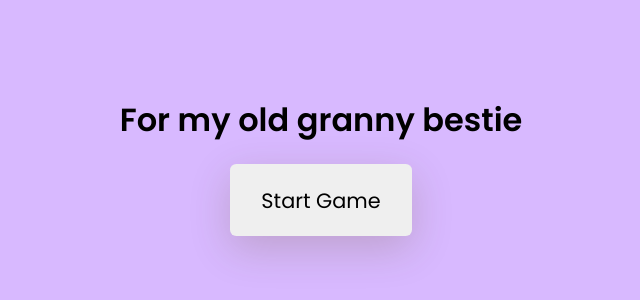
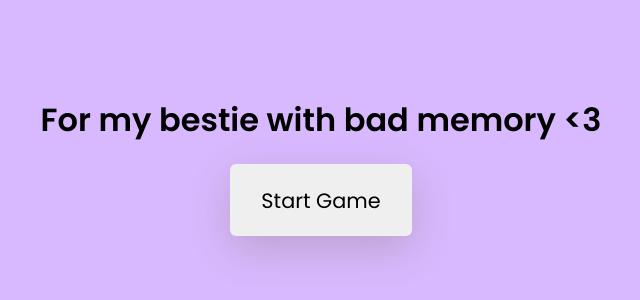
Before and after one commit to elaizaremo/elaizaremo.github.io, a plain HTML site: page index.html in a window 1280 px wide. Shown: the part 234-534 px from the top of the page, without its empty margins (319-959 px from the left). Drawn offline with Linux system fonts and the light colour scheme.

Commit message:
Update index.html

```diff
--- a/index.html
+++ b/index.html
@@ -22,7 +22,7 @@
     </div>
     <div class="controls-container">
       <p id="result"></p>
-      <h1 class="title">For my old granny bestie</h1>
+      <h1 class="title">For my bestie with bad memory <3</h1>
       <button id="start">Start Game</button>
     </div>
     <!-- Script -->
```
